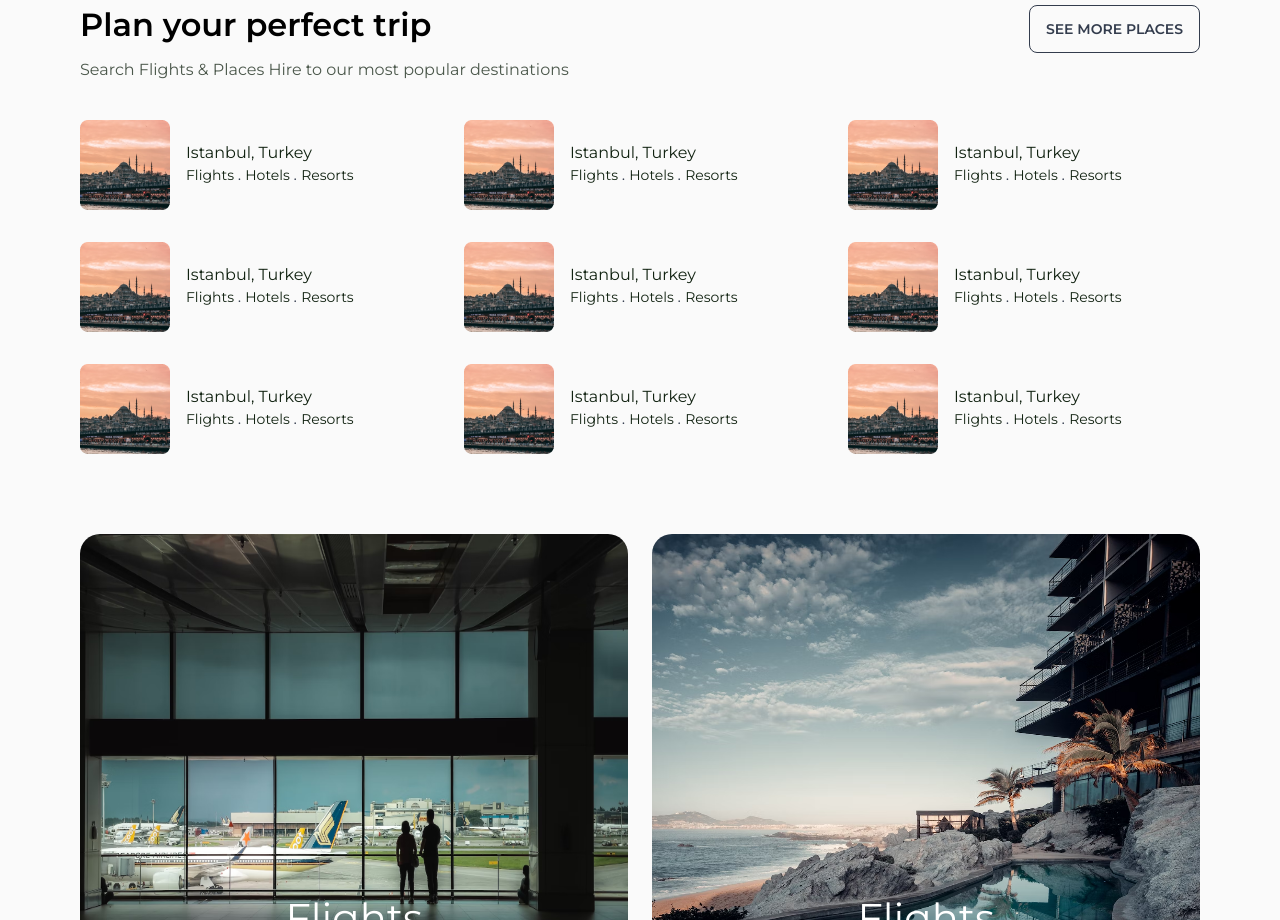
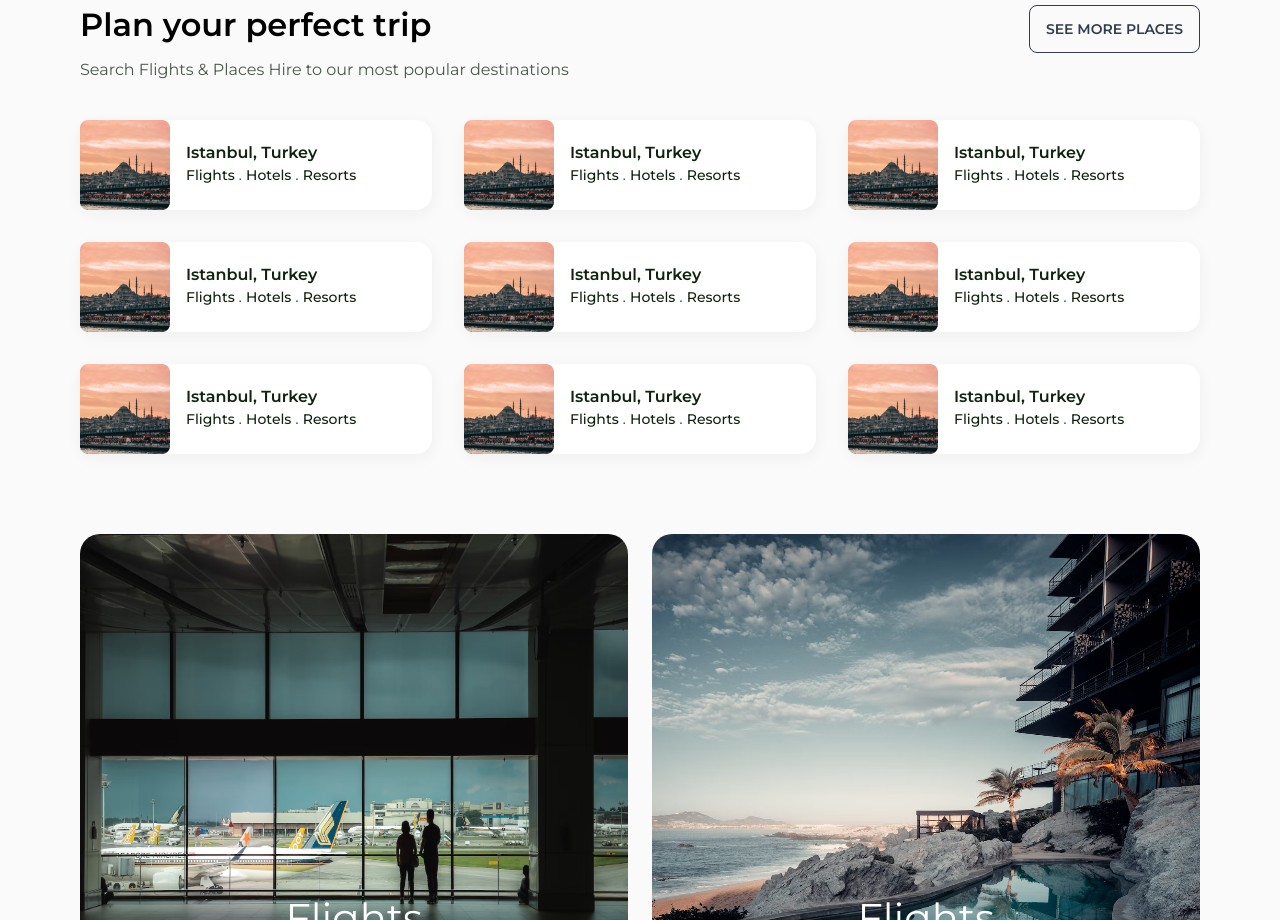
Before and after one commit to kingkwongsta/Golobe-Travel-Agency, a Next.js app: page / in a window 1280 px wide. Shown: the part 860-1780 px from the top of the page. Built offline with nearby package versions, Linux system fonts and the light colour scheme.

Commit message:
box shadow for citycards in discovery component

```diff
--- a/src/components/discover/citycard.jsx
+++ b/src/components/discover/citycard.jsx
@@ -3,7 +3,7 @@ import placeholder from "./../../../public/discover-placeholder.png";
 
 export default function CityCard({}) {
   return (
-    <div className="flex items-center">
+    <div className="flex items-center bg-[#ffffff] rounded-[16px] shadow-[0px_4px_16px_0px_rgba(17,34,17,0.05)]">
       <Image
         className="mr-[16px]"
         src={placeholder}
@@ -12,19 +12,19 @@ export default function CityCard({}) {
         alt="placeholder"
       />
       <div>
-        <p className="text-[600] text-[16px] text-[#112211] leading-[20px]">
+        <p className="font-[600] text-[16px] text-[#112211] leading-[20px]">
           Istanbul, Turkey
         </p>
-        <span className="text-[500] text-[14px] text-[#112211] leading-[17px]">
+        <span className="font-[500] text-[14px] text-[#112211] leading-[17px]">
           Flights{" "}
         </span>
         <span> . </span>
-        <span className="text-[500] text-[14px] text-[#112211] leading-[17px]">
+        <span className="font-[500] text-[14px] text-[#112211] leading-[17px]">
           {" "}
           Hotels{" "}
         </span>
         <span> . </span>
-        <span className="text-[500] text-[14px] text-[#112211] leading-[17px]">
+        <span className="font-[500] text-[14px] text-[#112211] leading-[17px]">
           {" "}
           Resorts
         </span>
```
